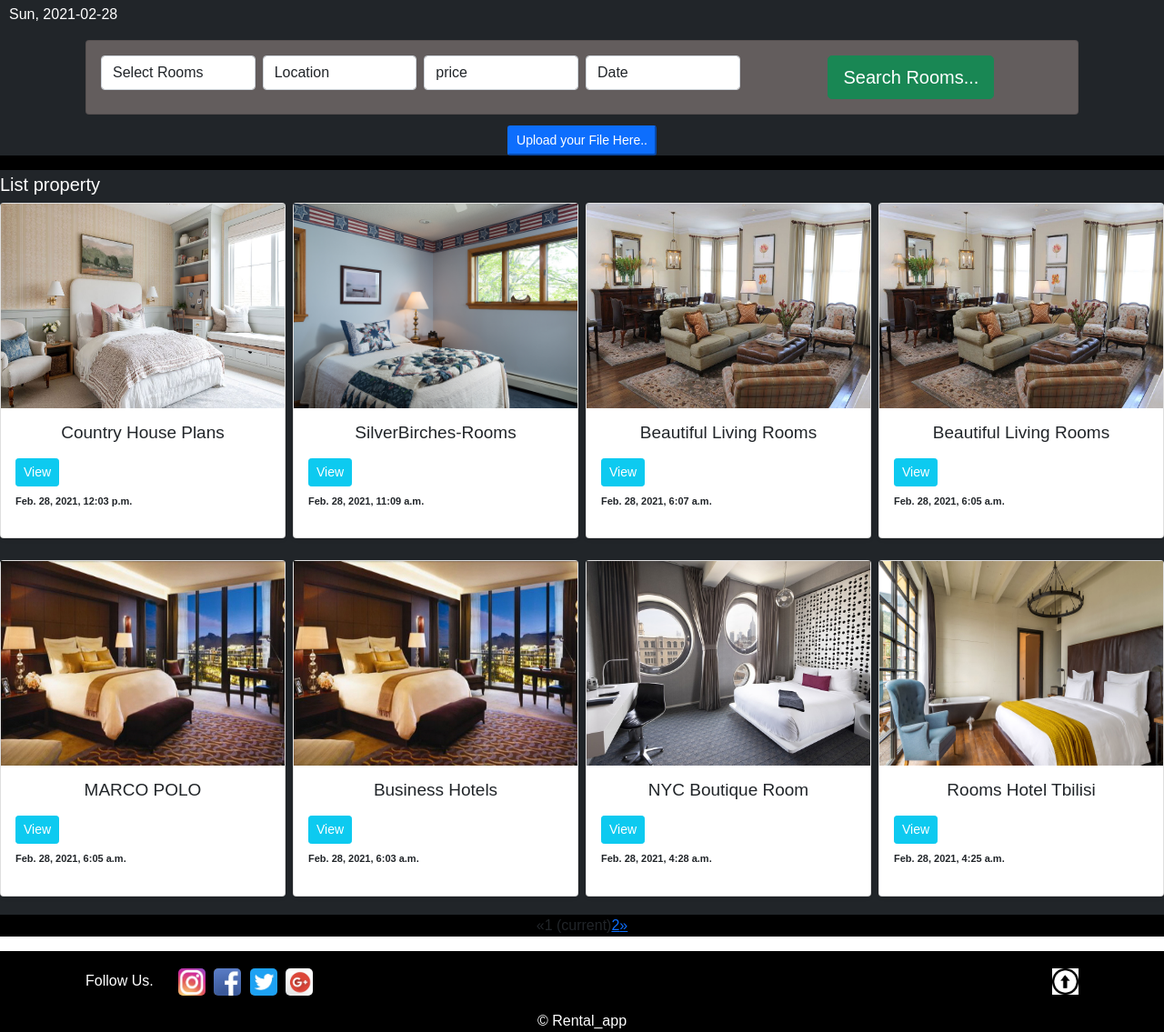
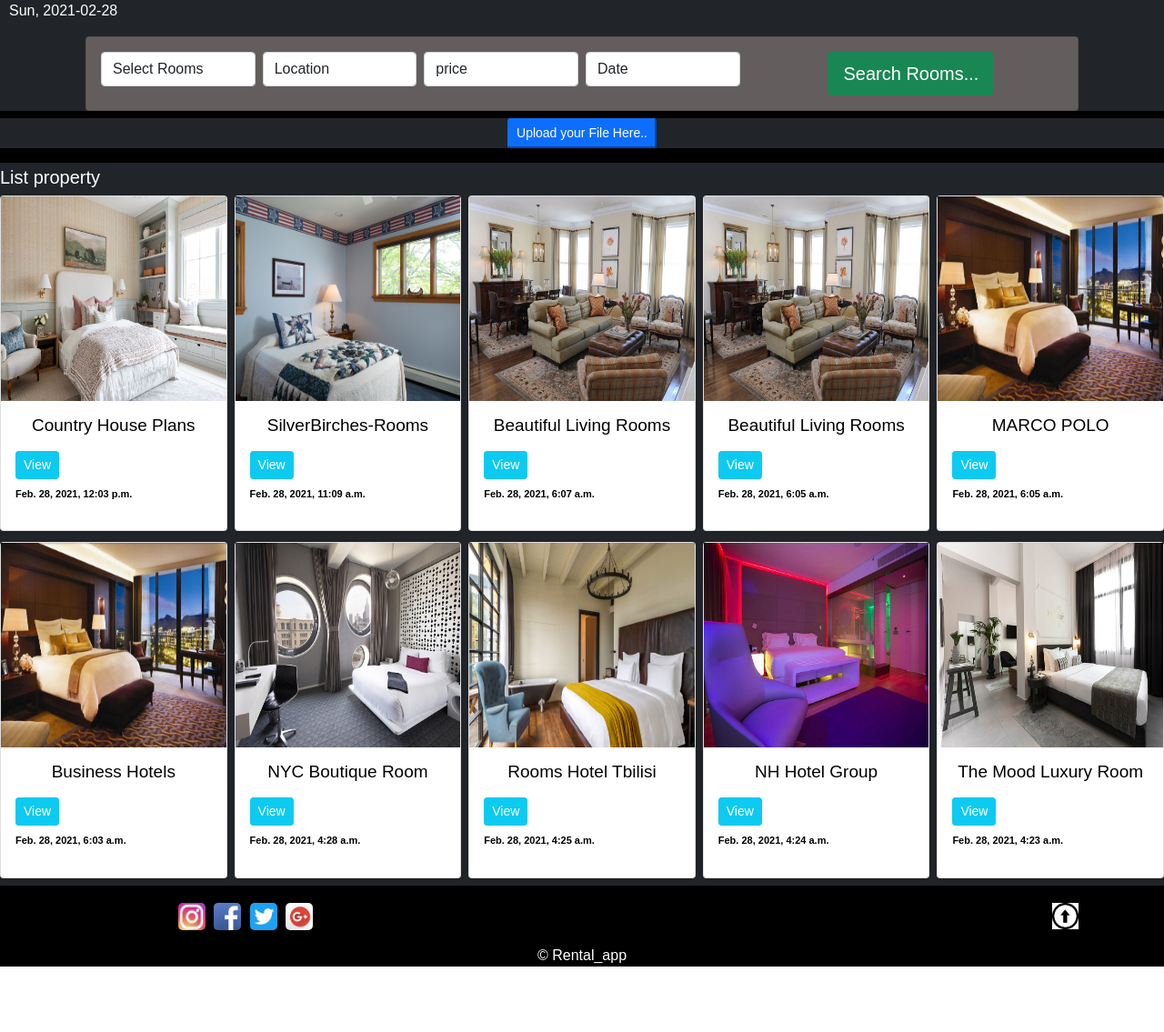
Before and after one commit to Rabin-cmd/Django-project-first, a Django app: page / in a window 1280 px wide. Shown: the part 66-1201 px from the top of the page at 91% size. After the commit the page ends 1129 px from the top, so only its background shows below. Run offline with Django 3.2, Linux system fonts and the light colour scheme; data comes from the database, SQL or seed files in the repository; both versions use the stored data as it was after the commit; some libraries are stand-ins or nearby versions.

Commit message:
new commit

```diff
--- a/page/static/css/style.css
+++ b/page/static/css/style.css
@@ -6,10 +6,17 @@ body{
   margin: 0;
   padding: 0;
   font-family: Arial, Helvetica, sans-serif;
-  background-color: chartreuse;
+  background-color: #000;
+  color: #fff;
 }
 footer{
-  background: #000;
+  background-color: #000;
   color: #fff;
   padding-top: 19px;
 }
+p{
+  color: #000;
+}
+h1,h2,h3,h4,h5,h6{
+  color: #000;
+}
--- a/page/templates/components/header.html
+++ b/page/templates/components/header.html
@@ -1,5 +1,5 @@
 {% load static %}
- <body>
+ <body style="background: #000; margin: 0; padding: 0; color: #fff;">
     <header>
       <nav class="navbar navbar-expand-lg navbar-light" style="background-color: rgb(21, 10, 88);">
         <div class="container-fluid">
--- a/page/templates/index.html
+++ b/page/templates/index.html
@@ -4,8 +4,8 @@
   | Home
 {% endblock title %}
 {% block main %}
-<main role="main" style="background-color: #000;">
-  <section class="search-banner bg-dark text-white py-1" id="search-banner">
+<main role="main">
+  <section class="search-banner bg-dark text-white py-0" id="search-banner">
     <p style="color: #fff; margin-left: 10px;">  {% now 'D, Y-m-d' %}</p>
     <div class="container bg-dark py-0 my-2">
     <div class="row">
@@ -81,7 +81,8 @@
 
 
 <section class="jumbotron text-center bg-dark" style="border: 0px solid #000;">
-<style>body{
+<style>
+body{
   font-family: Arial, Helvetica, sans-serif;
 }
 /* The Modal (background) */
@@ -182,13 +183,13 @@ cursor: pointer;
   </section>
 
 
-  <div class="album py-1 bg-dark" id="List property">
+<div class="album py-1 bg-dark" id="List property">
 <h5 class="text-white">List property </h5>
     <div class="grid-container">
-      <div class="row row-cols-2 row-cols-md-4 g-2">
+      <div class="row row-cols-2 row-cols-md-5 g-2">
         {% for obj in obj %}
-        <div class="col-md-3">
-          <div class="card mb-3 shadow-sm">
+        <div class="cols-md-3">
+          <div class="card mb-1 shadow-sm">
             <img src="{{obj.img.url}}" height="225" width="100%"/>
             <div class="card-body">
               <h5 class="card-title-white text-center " style="font-size: 19px;">{{obj.name|truncatechars:25}}</h5>
@@ -202,14 +203,10 @@ cursor: pointer;
                 </div>
               </div>
               <p class="text-right" style="font-size: 11px; font-weight: 600;">{{obj.dt}}</p>
-
             </div>
           </div>
         </div>
-        {% empty %}
-        <div class="text-center">
-          <p>No items Available</p>
-        </div>
+
         {% endfor %}
 
       </div>
@@ -217,10 +214,8 @@ cursor: pointer;
     </div>
   </div>
 
-
-
   {% if is_paginated %}
-  <ul class="pagination justify-content-center">
+  <ul class="pagination justify-content-center" style="text-decoration: none;cursor: pointer; color: #fff; font-size: 19px; font-weight: 500; background-color: #000; ">
     {% if page_obj.has_previous %}
       <li><a href="?page={{ page_obj.previous_page_number }}">&laquo;</a></li>
     {% else %}
@@ -228,13 +223,13 @@ cursor: pointer;
     {% endif %}
     {% for i in paginator.page_range %}
       {% if page_obj.number == i %}
-        <li class="active"><span>{{ i }} <span class="sr-only">(current)</span></span></li>
+        <li class="active" style="margin-right: 5px; margin-left: 5px;"><span>{{ i }} <span class="sr-only"></span></span></li>
       {% else %}
-        <li><a href="?page={{ i }}">{{ i }}</a></li>
+        <li style="margin-right: 5px; margin-left: 5px;"><a href="?page={{ i }}">{{ i }}</a></li>
       {% endif %}
     {% endfor %}
     {% if page_obj.has_next %}
-      <li><a href="?page={{ page_obj.next_page_number }}">&raquo;</a></li>
+      <li style="margin-right: 5px; margin-left: 5px;"><a href="?page={{ page_obj.next_page_number }}">&raquo;</a></li>
     {% else %}
       <li class="disabled"><span>&raquo;</span></li>
     {% endif %}
--- a/page/views.py
+++ b/page/views.py
@@ -20,7 +20,7 @@ class home(ListView):
   template_name='index.html'
   context_object_name='obj'
   queryset = Rental.objects.order_by('-dt')
-  paginate_by = 8
+  paginate_by = 10
 
 
 class detail(DetailView):
```
Also changed, not shown: page/templates/create.html (+4 -4 lines), page/templates/registration/login.html (+12 -15 lines), page/templates/registration/register.html (+5 -11 lines), db.sqlite3, page/static/img/maxresdefault.jpg (added), pics/maxresdefault.jpg (added).
